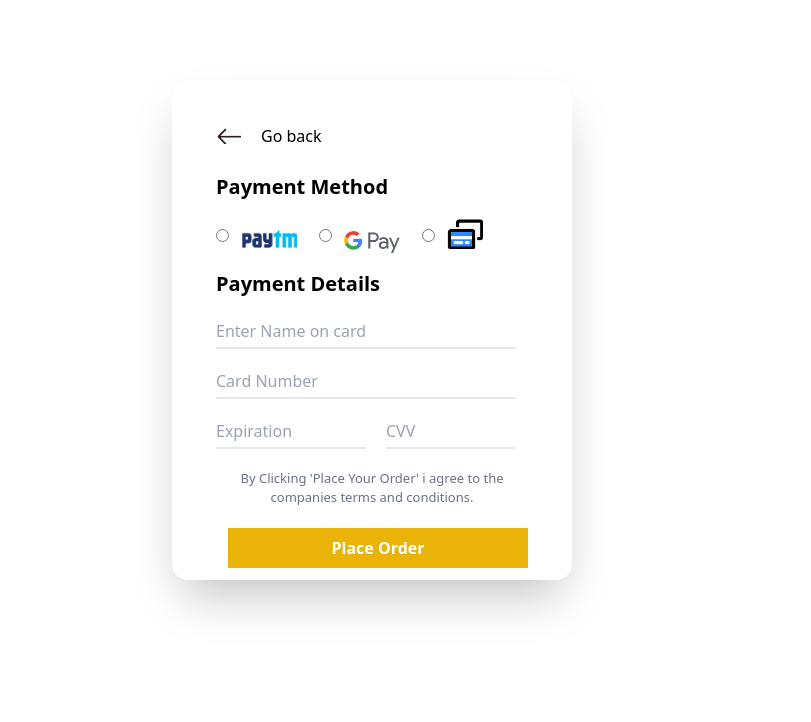
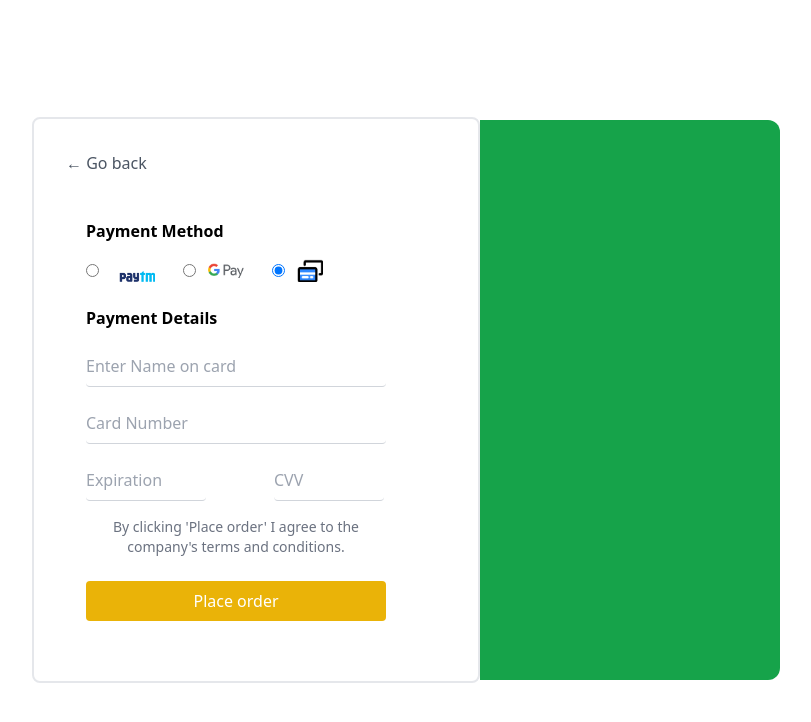
Before and after one commit to Iamkinggee/natsent, a React (Create React App) app: page /Paymentpage in a window 1280 px wide. Shown: the top 722 px of the page, without its empty margins (234-1045 px from the left). Built offline with nearby package versions, Linux system fonts and the light colour scheme.

Commit message:
more updates

```diff
--- a/src/App.js
+++ b/src/App.js
@@ -76,7 +76,7 @@ import Acc from './AccordionFolder/Filter'
 import Product from './Producthovereffect'
 import Checkoutpage from './CheckOutScreen/Checkoutpage'
 import Paymentpage from './PaymentFolder/Paymentpage'
-import Paymentpage2 from './PaymentFolder/Paymentpage2'
+// import Paymentpage2 from './PaymentFolder/Paymentpage2'
 import { BrowserRouter as Router, Route, Routes } from 'react-router-dom';
 
 
@@ -95,7 +95,7 @@ function App() {
           <Route exact path="/" element={<Body />} />
           <Route path="/Checkoutpage" element={<Checkoutpage />} />
           <Route path="/Paymentpage" element={<Paymentpage />} />
-          <Route path="/Paymentpage2" element={<Paymentpage2 />} />
+          {/* <Route path="/Paymentpage2" element={<Paymentpage2 />} /> */}
         </Routes>
       </div>
     </Router>
--- a/src/CheckOutScreen/Coupons.js
+++ b/src/CheckOutScreen/Coupons.js
@@ -84,7 +84,7 @@ function Coupons() {
 
              <div className='justify-center items-center m-auto w-[300px] py-20 '>
                 {/* <a href='/Paymentpage'> */}
-                <a href='/Paymentpage2'>
+                <a href='/Paymentpage'>
                 <button className='w-full h-[40px] bg-orange-400'>
                     <p className='font-semibold text-white'>Proceed to Checkout</p>
                 </button>
--- a/src/PaymentFolder/Paymentpage.js
+++ b/src/PaymentFolder/Paymentpage.js
@@ -1,18 +1,29 @@
+
 // import React from 'react'
-// import g from '../Icons/g.png'
-// import pay from '../Icons/pay.png'
-// import cardd from '../Icons/cardd.png'
-// import arrow from '../Icons/arrow.png'
+import g from '../Icons/g.png'
+import pay from '../Icons/pay.png'
+import cardd from '../Icons/cardd.png'
+import arrow from '../Icons/arrow.png'
+// import { Alert } from 'flowbite-react'
 
 // function Paymentpage() {
+
+
+
+//     const Message = ()=>{
+//         alert("successful")
+//     }
+
+
 //   return (
-//     <div className='bg-green-600 h-screen w-full'>
-//         <div className='max-w-[500px] md:pt-20 pt-[200px]  items-center justify-center m-auto px-4'>
-//             <div className=' shadow-xl bg-white  rounded-xl   h-[500px] w-[400px]'>
+//     <div className=' w-full md:bg-white bg-green-500 h-screen '>
 
-//                 <div className='p-6'>
+//         <div className='max-w-[500px]  md:pt-20 pt-[200px]  items-center justify-center m-auto px-4  rounded-2xl  '>
+//             <div className='shadow-2xl rounded-2xl  bg-white   md:h-[500px]   h-[505px] w-[400px]  p-5'>
 
-//                   <a href='checkout'>
+//                 <div className='p-6 '>
+
+//                   <a href='/checkoutpage'>
 //                   <div className='gap-5 flex'>
 //                         <div className='w-[25px] pt-1'>
 //                             <img src={arrow}/>
@@ -77,24 +88,24 @@
 
 //                     <div className='py-5'>
 
-//                         <form className=''>
-//                             <input type='text' placeholder='Enter Name on card' className='border-b-2 w-[300px] focus:outline-none pb-1'/>
+//                         <form  className=''>
+//                             <input type='text' required placeholder='Enter Name on card' className='border-b-2 w-[300px] focus:outline-none pb-1'/>
 
-//                             <input type='text' placeholder='Card Number' className='pt-5 pb-1 border-b-2 w-[300px] focus:outline-none'/>
+//                             <input type='number' required placeholder='Card Number' className='pt-5 pb-1 border-b-2 w-[300px] focus:outline-none'/>
 
 //                             <div className='flex gap-5'>
 
-//                             <input type='text' placeholder='Expiration' className='  border-b-2 w-[150px] focus:outline-none pt-5 pb-1'/>
+//                             <input type='number' required placeholder='Expiration' className='  border-b-2 w-[150px] focus:outline-none pt-5 pb-1'/>
 
 
-//                            <input type='text' placeholder='CVV' className='pt-5 pb-1 border-b-2 w-[130px] focus:outline-none'/>
+//                            <input type='number' required placeholder='CVV' className='pt-5 pb-1 border-b-2 w-[130px] focus:outline-none'/>
 //                             </div>
 
 //                             <p className='py-5 text-gray-500 text-center text-[13px]'>By Clicking 'Place Your Order' i agree to the companies terms and conditions.</p>
 
 
 //                             <div className='w-full px-3 md:px-3'>
-//                             <button className='bg-yellow-500 m-auto justify-center items-center  p-2 font-semibold text-white w-[300px]'>Place Order</button>
+//                             <button onClick={Message}  className='bg-yellow-500 m-auto justify-center items-center  p-2 font-semibold text-white w-[300px]'>Place Order</button>
 //                             </div>
 
 
@@ -157,125 +168,133 @@
 
 
 
-import React from 'react'
-import g from '../Icons/g.png'
-import pay from '../Icons/pay.png'
-import cardd from '../Icons/cardd.png'
-import arrow from '../Icons/arrow.png'
-import { Alert } from 'flowbite-react'
-
-function Paymentpage() {
-
-
-
-    const Message = ()=>{
-        alert("successful")
-    }
-
-
-  return (
-    <div className=' md:bg-white bg-green-500 h-screen w-full'>
-
-        <div className='max-w-[500px]  md:pt-20 pt-[200px]  items-center justify-center m-auto px-4  rounded-2xl  '>
-            <div className='shadow-2xl rounded-2xl  bg-white   md:h-[500px]   h-[505px] w-[400px]  p-5'>
-
-                <div className='p-6 '>
-
-                  <a href='/checkoutpage'>
-                  <div className='gap-5 flex'>
-                        <div className='w-[25px] pt-1'>
-                            <img src={arrow}/>
-                        </div>
-                        <div>
-                        <p className=''>Go back</p>
-                        </div>
-                    </div>
-                  </a>
 
 
 
 
 
 
-                    {/* <p className=''>Go back</p> */}
-
-                    <div className='pt-6 pb-4'>
-                        <p className='font-semibold text-[20px]'>Payment Method</p>
-                    </div>
-
-                    <div className=''>
-                        <form className='flex gap-[10px]  '>
-
-
-                           <div className='flex'>
-                            <input className='' type='radio' name='pay'/>
-
-
-                            <div className='w-[80px] px-3 pt-3'>
-                                <img src={pay}/>
-                            </div>
-                           </div>
 
 
 
-                           <div className='flex'>
-                            <input className='' type='radio'  name='pay'/>
 
+import React, { useState } from 'react';
 
-                            <div className='w-[80px] px-3 pt-3'>
-                                <img src={g}/>
-                            </div>
-                           </div>
+const Paymentpage = () => {
+  const [paymentMethod, setPaymentMethod] = useState('creditCard');
 
+  return (
+    <div className="flex justify-center items-center p-4 min-h-screen md:bg-white bg-green-500 " >
+      <div className="bg-white border-2  rounded-lg  p-8 w-full max-w-md   md:w-[800px] ">
+       <a href='/checkoutpage'>
+       <button className="mb-4 text-gray-600">&larr; Go back</button>
+       </a>
 
+        <div className='pl-5 py-7'>
+        <h2 className=" font-semibold mb-4">Payment Method</h2>
+        <div className="flex space-x-4 mb-6">
+          <label className="flex items-center">
+            <input
+              type="radio"
+              name="paymentMethod"
+              value="paytm"
+              checked={paymentMethod === 'paytm'}
+              onChange={(e) => setPaymentMethod(e.target.value)}
+              className="mr-2"
+            />
 
-                           <div className='flex'>
-                            <input className='' type='radio'  name='pay' />
-
-
-                            <div className='w-[60px] px-3'>
-                                <img src={cardd}/>
-                            </div>
-                           </div>
-
-                        </form>
-                    </div>
-
-                    <p className='pt-4 font-semibold text-[20px]'>Payment Details</p>
-
-
-                    <div className='py-5'>
-
-                        <form  className=''>
-                            <input type='text' required placeholder='Enter Name on card' className='border-b-2 w-[300px] focus:outline-none pb-1'/>
-
-                            <input type='number' required placeholder='Card Number' className='pt-5 pb-1 border-b-2 w-[300px] focus:outline-none'/>
-
-                            <div className='flex gap-5'>
-
-                            <input type='number' required placeholder='Expiration' className='  border-b-2 w-[150px] focus:outline-none pt-5 pb-1'/>
-
-
-                           <input type='number' required placeholder='CVV' className='pt-5 pb-1 border-b-2 w-[130px] focus:outline-none'/>
-                            </div>
-
-                            <p className='py-5 text-gray-500 text-center text-[13px]'>By Clicking 'Place Your Order' i agree to the companies terms and conditions.</p>
-
-
-                            <div className='w-full px-3 md:px-3'>
-                            <button onClick={Message}  className='bg-yellow-500 m-auto justify-center items-center  p-2 font-semibold text-white w-[300px]'>Place Order</button>
+                            <div className='w-[60px] px-3 pt-3'>
+                                 <img src={pay}/>
                            </div>
 
 
 
 
-
-                        </form>
+          </label>
+          <label className="flex items-center">
+            <input
+              type="radio"
+              name="paymentMethod"
+              value="gpay"
+              checked={paymentMethod === 'gpay'}
+              onChange={(e) => setPaymentMethod(e.target.value)}
+              className=""
+            />
 
 
 
+           <div className='w-[60px] px-3'>
+                                 <img src={g}/>
+                             </div>
+          </label>
+          <label className="flex items-center">
+            <input
+              type="radio"
+              name="paymentMethod"
+              value="creditCard"
+              checked={paymentMethod === 'creditCard'}
+              onChange={(e) => setPaymentMethod(e.target.value)}
+            className=""
+            />
 
+
+
+           <div className='w-[50px] px-3'>
+                                 <img src={cardd}/>
                             </div>
+          </label>
+        </div>
+        <h2 className=" font-semibold mb-4">Payment Details</h2>
+        <form>
+          <div className="mb-4">
+
+
+
+            <input
+              type="text"
+              className="md:w-[300px] w-full py-2 focus:outline-none border-b border-gray-300 rounded"
+              placeholder="Enter Name on card"
+            />
+          </div>
+          <div className="mb-4">
+
+            <input
+              type="text"
+              className="md:w-[300px] w-full  text-start focus:outline-none py-2 border-b border-gray-300 rounded"
+              placeholder="Card Number"
+            />
+          </div>
+          <div className="mb-4 flex space-x-4">
+            <div className="w-1/2">
+
+
+
+              <input
+                type="text"
+                className="md:w-[120px] w-full py-2 border-b focus:outline-none  border-gray-300 rounded"
+                placeholder="Expiration"
+              />
+            </div>
+            <div className="w-1/2">
+
+
+
+              <input
+                type="text"
+                className="md:w-[110px] w-full text-start py-2 border-b focus:outline-none border-gray-300 rounded"
+                placeholder="CVV"
+              />
+            </div>
+          </div>
+          <p className="text-sm text-gray-500 md:w-[300px] w-full  mb-6 text-center">
+            By clicking 'Place order' I agree to the company's terms and conditions.
+          </p>
+          <button className="md:w-[300px] w-full bg-yellow-500 text-white py-2 rounded hover:bg-yellow-600 transition duration-200">
+            Place order
+          </button>
+        </form>
+      </div>
+
 
 
 
@@ -285,25 +304,12 @@ function Paymentpage() {
 
     </div>
 
-
-
-
-
+    <div className='bg-green-600 md:h-[560px] md:w-[300px] rounded-r-xl'>
 
       </div>
 
+    </div>
+  );
+};
 
-
-
-
-
-
-        </div>
-
-
-
-        </div>
-  )
-}
-
-export default Paymentpage
+export default Paymentpage;
```
Also changed, not shown: src/Components/Navbar.js (+25 -8 lines), src/PaymentFolder/Paymentpage2.js (+24 -3 lines). Lines whose indentation alone changed are shown as unchanged.
